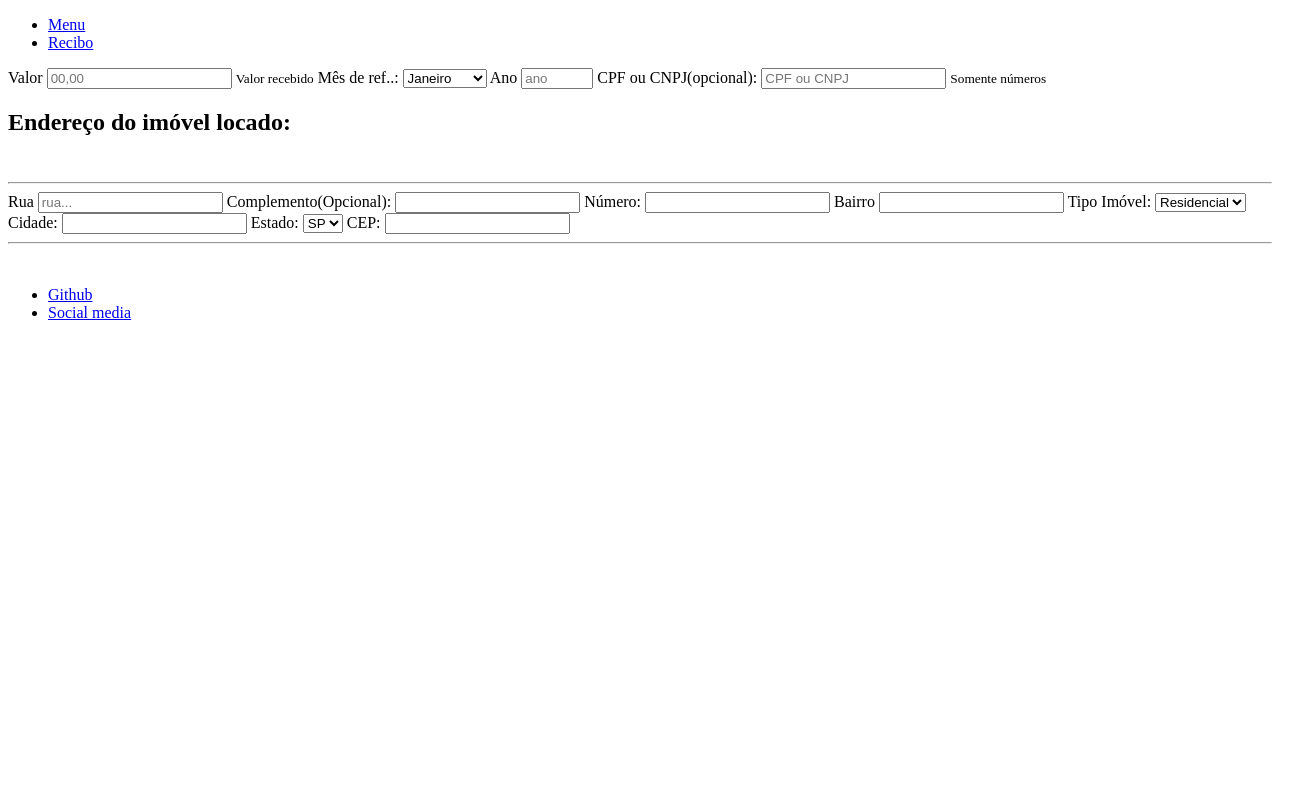
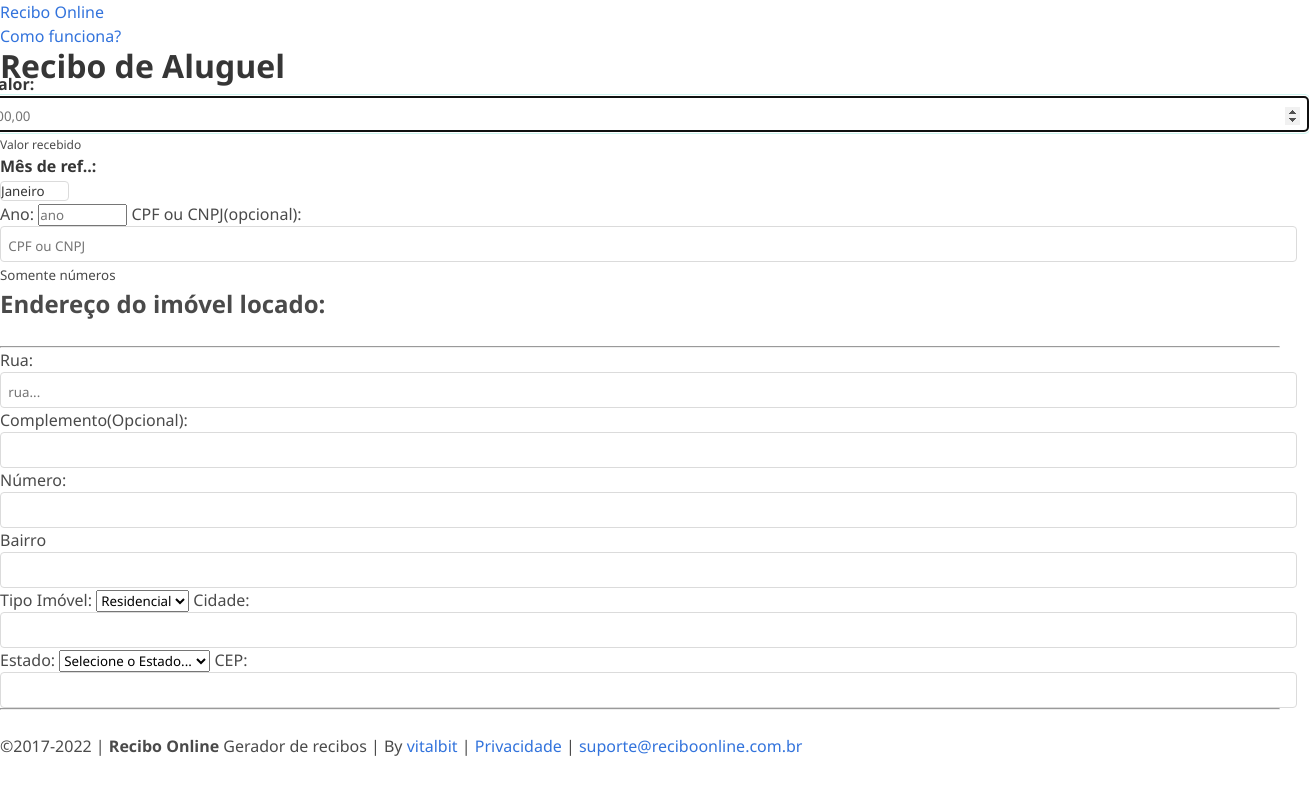
Before and after one commit to JoaoVitorDMS/PW2022, a plain HTML site: page recibo/index.html in a window 1280 px wide. Shown: the whole page, 1309 px wide, since content can reach past the window. Drawn offline with Linux system fonts and the light colour scheme.

Commit message:
Adicionando elementos

```diff
--- a/recibo/index.html
+++ b/recibo/index.html
@@ -1,5 +1,6 @@
 <!DOCTYPE html>
 <html lang="pt-br">
+
 <head>
     <meta charset="UTF-8">
     <meta http-equiv="X-UA-Compatible" content="IE=edge">
@@ -11,6 +12,7 @@
     <!-- end css -->
 
 </head>
+
 <body>
 
     <!-- start menu -->
@@ -18,10 +20,10 @@
         <nav>
             <ul>
                 <li>
-                <a href="#">Menu</a>
+                    <a href="#">Recibo Online</a>
                 </li>
                 <li>
-                <a href="#">Recibo</a>
+                    <a href="#">Como funciona?</a>
                 </li>
             </ul>
         </nav>
@@ -31,15 +33,29 @@
     <!-- start principal -->
     <main>
         <section class="container">
+            <h1 class="title">Recibo de Aluguel</h1>
             <form action="">
-                <label>
-                    Valor
+                <section class="field">
+                    <section class="columns">
+                        <section class="column is-4">
+                            <label for="valor" class="label">
+                                Valor:
                             </label>
-                <input type="number" placeholder="00,00" min="0" class="input-valor" required/>
-                <small>Valor recebido</small>
-                <label>
+                            <section class="control">
+                                <input type="number" placeholder="00,00" min="0" class="input is-primary"
+                                    autofocus="autofocus" required />
+                            </section>
+                        </section>
+                    </section>
+                </section>
+
+                <p class="help">Valor recebido</p>
+                <section class="column">
+                    <label for="mesReferencia" class="label">
                         Mês de ref..:
                     </label>
+                    <section class="control">
+                        <section class="select">
                             <select name="meses" required>
                                 <option value="1">Janeiro</option>
                                 <option value="2">Fevereiro</option>
@@ -54,9 +70,12 @@
                                 <option value="11">Novembro</option>
                                 <option value="12">Dezembro</option>
                             </select>
+                            </select>
+                        </section>
+                    </section>
 
                     <label>
-                    Ano
+                        Ano:
                     </label>
                     <input type="number" class="input-ano" placeholder="ano" min="1998" max="9999" required />
                     <label>
@@ -69,7 +88,7 @@
                     <br>
                     <hr>
                     <label>
-                    Rua
+                        Rua:
                     </label>
                     <input type="text" placeholder="rua..." class="input" required />
                     <label>
@@ -99,8 +118,35 @@
                     <label>
                         Estado:
                     </label>
-                <select name="estados" class="input" required>
-                    <option value="1">SP</option>
+                    <select name="estado" required>
+                        <option value="">Selecione o Estado...</option>
+                        <option value="AC">Acre</option>
+                        <option value="AL">Alagoas</option>
+                        <option value="AP">Amapá</option>
+                        <option value="AM">Amazonas</option>
+                        <option value="BA">Bahia</option>
+                        <option value="CE">Ceará</option>
+                        <option value="DF">Distrito Federal</option>
+                        <option value="ES">Espírito Santo</option>
+                        <option value="GO">Goiás</option>
+                        <option value="MA">Maranhão</option>
+                        <option value="MT">Mato Grosso</option>
+                        <option value="MS">Mato Grosso do Sul</option>
+                        <option value="MG">Minas Gerais</option>
+                        <option value="PA">Pará</option>
+                        <option value="PB">Paraíba</option>
+                        <option value="PR">Paraná</option>
+                        <option value="PE">Pernambuco</option>
+                        <option value="PI">Piauí</option>
+                        <option value="RJ">Rio de Janeiro</option>
+                        <option value="RN">Rio Grande do Norte</option>
+                        <option value="RS">Rio Grande do Sul</option>
+                        <option value="RO">Rondônia</option>
+                        <option value="RR">Roraima</option>
+                        <option value="SC">Santa Catarina</option>
+                        <option value="SP">São Paulo</option>
+                        <option value="SE">Sergipe</option>
+                        <option value="TO">Tocantins</option>
                     </select>
                     <label>
                         CEP:
@@ -116,17 +162,37 @@
     <!-- end principal -->
 
     <!-- start footer -->
-    <footer>
-        <ul>
-            <li>
-                <a href="#" target="_blank">Github</a>
-            </li>
-            <li>
-                <a href="#" target="_blank">Social media</a>
-            </li>
-        </ul>
+    <footer class="footer m-t-40">
+        <div class="container">
+            <div class="content has-text-centered">
+                <p>
+                    &copy;2017-2022 | <strong>Recibo Online</strong> Gerador de recibos | By <a
+                        href="https://vitalbit.com.br" target="_blank">vitalbit</a> | <a
+                        href="https://www.reciboonline.com.br/politica-de-privacidades">Privacidade</a> | <a
+                        href="#">suporte@reciboonline.com.br<span></span></a>
+                </p>
+                <p>
+                    <!-- <script data-cfasync="false"
+                        src="/cdn-cgi/scripts/5c5dd728/cloudflare-static/email-decode.min.js"></script>
+                    <script src="https://www.mercadopago.com.br/integrations/v1/web-payment-checkout.js"
+                        data-preference-id="22577824-6c2137b0-bcba-4147-8f64-b3fe5b56e08f"
+                        type="7f0d886ae7ee5e49a471ab99-text/javascript"></script>
+                    <script src="https://www.mercadopago.com.br/integrations/v1/web-payment-checkout.js"
+                        data-preference-id="22577824-a544f476-c5fd-474c-9aeb-0853ed514de0"
+                        type="7f0d886ae7ee5e49a471ab99-text/javascript"></script>
+                    <script src="https://www.mercadopago.com.br/integrations/v1/web-payment-checkout.js"
+                        data-preference-id="22577824-bc1c2b8a-77de-46db-8a2b-0eb69162f121"
+                        type="7f0d886ae7ee5e49a471ab99-text/javascript"></script> -->
+                </p>
+                <!-- <p class="m-t-30">
+                    <img src="https://www.reciboonline.com.br/dist/images/pix-doar.png" width="159" height="232"
+                        alt="QR Code Doar pelo Pix">
+                </p> -->
+            </div>
+        </div>
     </footer>
     <!-- end footer -->
 
 </body>
+
 </html>
--- a/recibo/style.css
+++ b/recibo/style.css
@@ -0,0 +1,143 @@
+*
+{
+    margin: 0;
+    padding: 0;
+    font-family: 'Segoe UI', Tahoma, Geneva, Verdana, sans-serif, Arial, Helvetica;
+}
+
+body
+{
+    color: #4a4a4a;
+    font-size: 1em;
+    font-weight: 400;
+    line-height: 1.5;
+}
+
+a{
+    color: #3273dc;
+    cursor: pointer;
+    text-decoration: none;
+}
+
+a.navbar-item
+{
+    cursor: pointer;
+}
+
+.navbar-item
+{
+    display: block;
+    flex-grow: 0;
+    flex-shrink: 0;
+}
+
+.navbar-item, .navbar-link
+{
+    color: #4a4a4a;
+    display: block;
+    line-height: 1.5;
+    padding: 0.5rem, 0.75rem;
+    position: relative;
+}
+
+.box
+{
+    background-color: #fff;
+    border-radius: 6px;
+    box-shadow: 0 2px 3px rgb(10, 10, 10 / 10%), 0 0 1px rgb(10, 10, 10 / 10%);
+    color: #4a4a4a;
+    display: block;
+    padding: 1.25rem;
+}
+
+.title
+{
+    color: #363636;
+    font-size: 2rem;
+    font-weight: 600;
+    line-height: 1.125;
+}
+
+.title, .subtitle
+{
+    word-break: break-word;
+}
+
+.columns
+{
+     margin-left: -0.75em;
+     margin-right: -0.75em;
+     margin-top: -0.75em;
+}
+
+.control
+{
+    box-sizing: border-box;
+    clear: both;
+    font-size: 1rem;
+    position: relative;
+    text-align: left;
+}
+
+label
+{
+    cursor: default;
+}
+
+.label
+{
+    color: #363636;
+    display: block;
+    font-size: 1rem;
+    font-weight: 700;
+}
+
+.input
+{
+    border: 1px solid transparent;
+    border-radius: 4px;
+    display: inline-flex;
+    height: 2.25em;
+    line-height: 1.5;
+    padding-left: calc(0.625em - 1px);
+    padding-right: calc(0.625em - 1px);
+    padding-top: calc(0.375em - 1px);
+    position: relative;
+    vertical-align: top;
+}
+.input, .textarea, .select select
+{
+    background-color: #fff;
+    border-color: #dbdbdb;
+    border-radius: 4px;
+    color: #363636;
+    -webkit-appearance: none;
+}
+
+.input , .textarea
+{
+    box-shadow: inset 0 1px 2px rgb(10, 10, 10 / 10%);
+    max-width: 100%;
+    width: 100%;
+}
+.is-primary.input, .is-primary.textarea
+{
+    border-color: #00d1b2;
+}
+
+.is-primary.input:focus, .is-primary.textarea:focus, .is-focused.input, is-primary.is-focused.textarea, .is-primary.input:active, .is-primary.textarea:active, .is-primary.is-active.input, .is-primary.is-active.textarea
+{
+    box-shadow: 0 0 0 0.125em rgb(0 209 178 / 25%);
+}
+
+.is-primary.input, .is-primary.textarea
+{
+    border-color: #00d1b2;
+}
+
+.help
+{
+    display: block;
+    font-size: .75rem;
+    margin-top: 0.25rem;
+}
```
Lines whose indentation alone changed are shown as unchanged.
